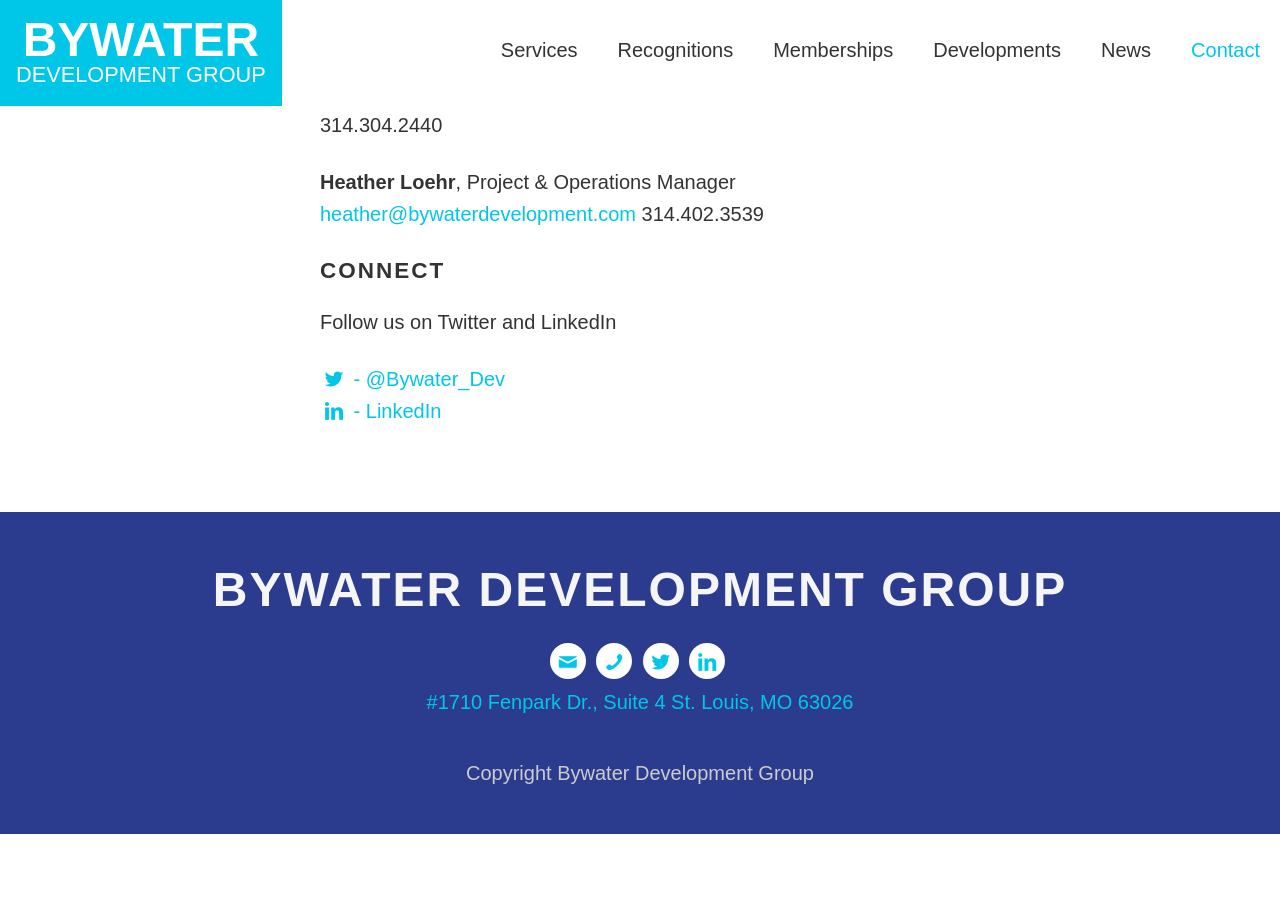
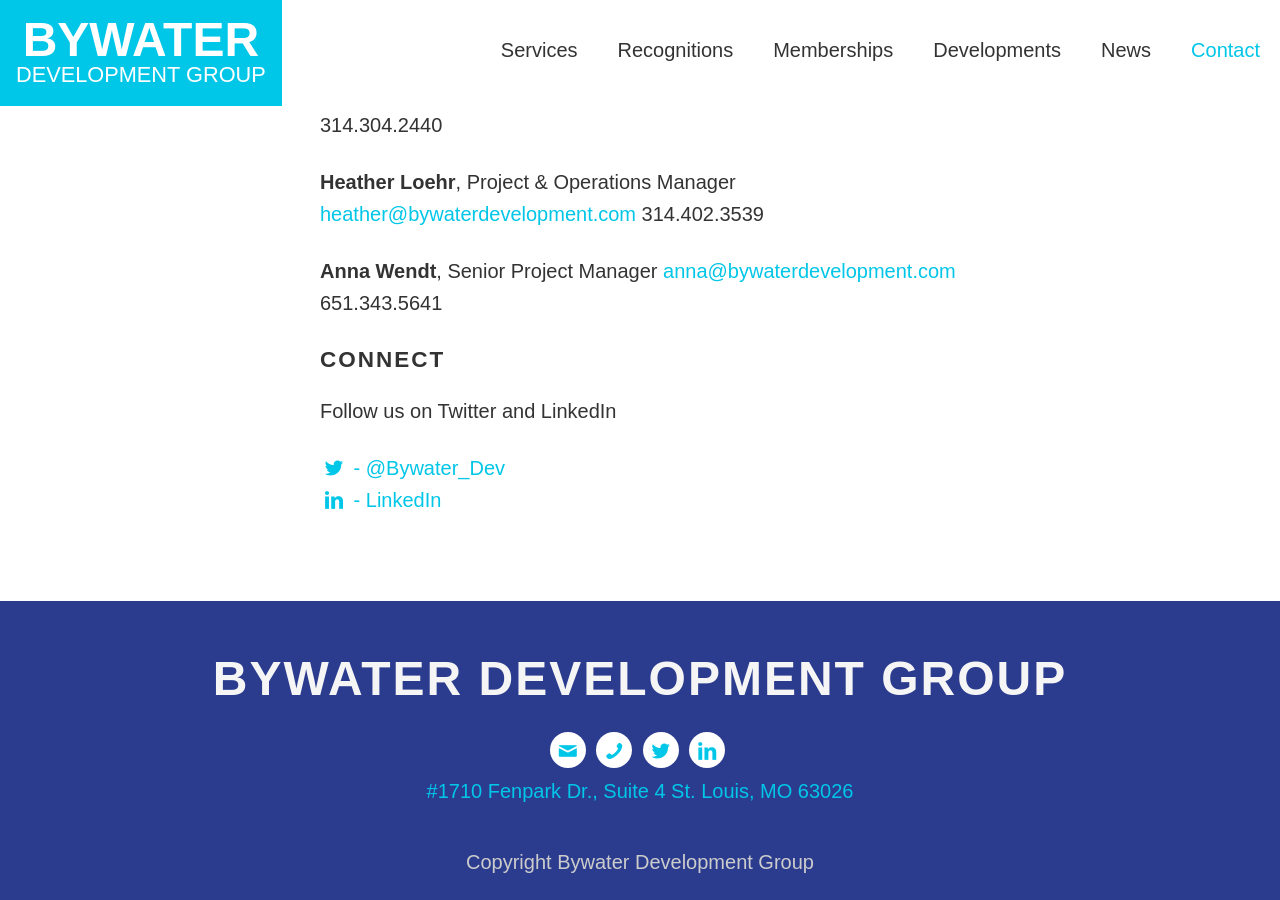
Before and after one commit to bywater/bywater.github.io, a Jekyll site: the page built from contact.md, in a window 1280 px wide and 900 px high, scrolled down 585 px. Built offline with Jekyll 4.4.1, drawn with Linux system fonts in a browser that asks for light colours; nearby versions of some CDN libraries; before the commit the page ends 1419 px from its top, so only the background shows below that.

Commit message:
Updated 34 files via CloudCannon

```diff
--- a/contact.md
+++ b/contact.md
@@ -23,6 +23,11 @@
 [heather@bywaterdevelopment.com](mailto:heather@bywaterdevelopment.com)
 314.402.3539
 
+**Anna Wendt**, Senior Project Manager
+[anna@bywaterdevelopment.com ](mailto:anna@bywaterdevelopment.com)
+651.343.5641
+
+
 
 ### Connect
 
```
